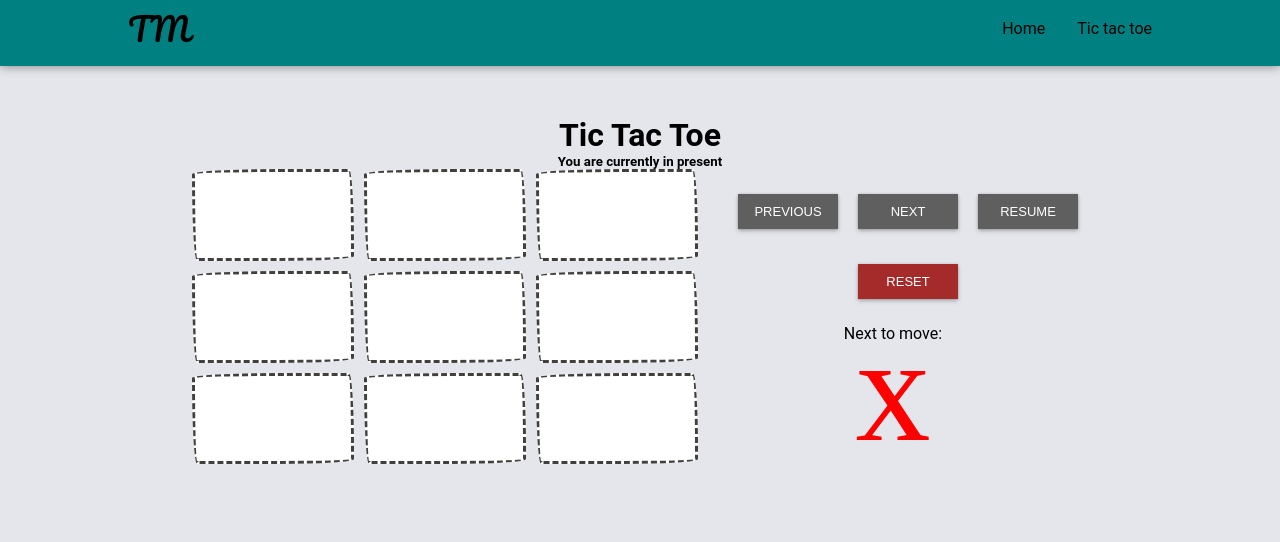
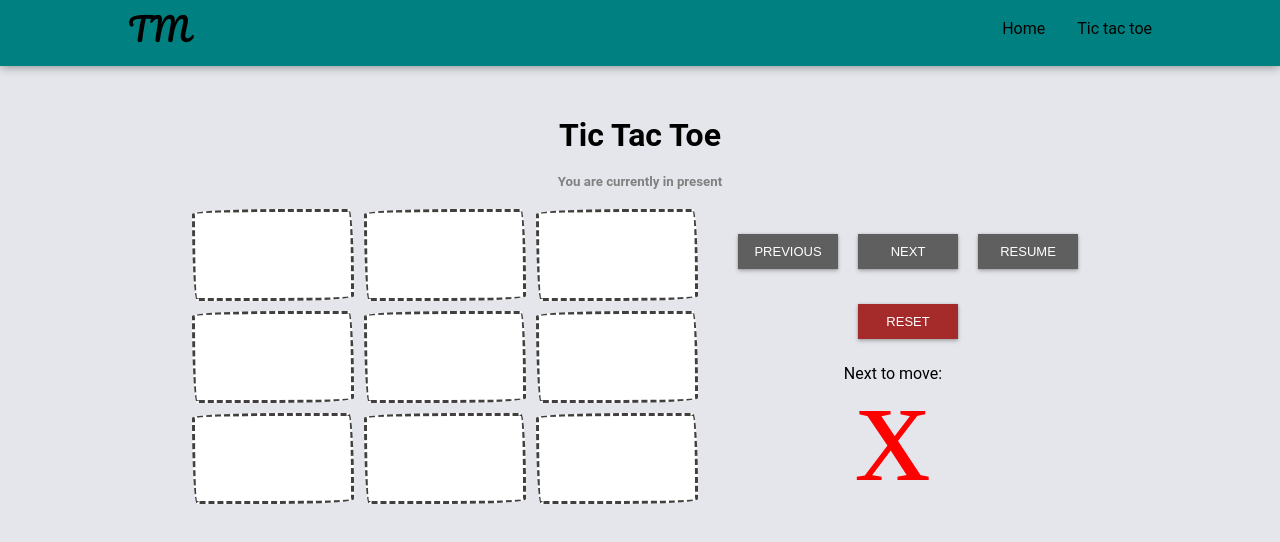
Before and after one commit to DanDPV/Applaudo-Trainee-week-7, a React (Create React App) app: page /tic-tac-toe in a window 1280 px wide. Shown: the top 542 px of the page. Built offline with nearby package versions, Linux system fonts and the light colour scheme; a web font is replaced by a local one.

Commit message:
:lipstick: Add style to messages

```diff
--- a/src/pages/TicTacToePage/TicTacToePage.tsx
+++ b/src/pages/TicTacToePage/TicTacToePage.tsx
@@ -5,6 +5,7 @@ import useTimeMachine from 'hooks/useTimeMachine';
 import React, { useEffect, useState } from 'react';
 import TicTacToeSquareType from 'types/TicTacToeSquareType';
 import { calculateTicTacToeWinner } from 'utils/utils';
+import 'pages/TicTacToePage/TicTacToePage.css';
 
 const TicTacToePage = () => {
   const size = 9;
@@ -74,9 +75,9 @@ const TicTacToePage = () => {
     <div className="page-content">
       <h1>Tic Tac Toe</h1>
       <div className="tic-tac-toe-messages">
-        <h5>{isTraveling ? 'You are now traveling in time' : 'You are currently in present'}</h5>
-        {winner && <h5>{`The winner is: ${winner}`}</h5>}
-        {error && <h5>{error}</h5>}
+        <h5 className="tic-tac-toe-is-traveling">{isTraveling ? 'You are now traveling in time' : 'You are currently in present'}</h5>
+        {winner && <h5 className="tic-tac-toe-winner">{`The winner is: ${winner}`}</h5>}
+        {error && <h5 className="tic-tac-toe-error">{error}</h5>}
       </div>
       <div className="container">
         <div className="board">
```
